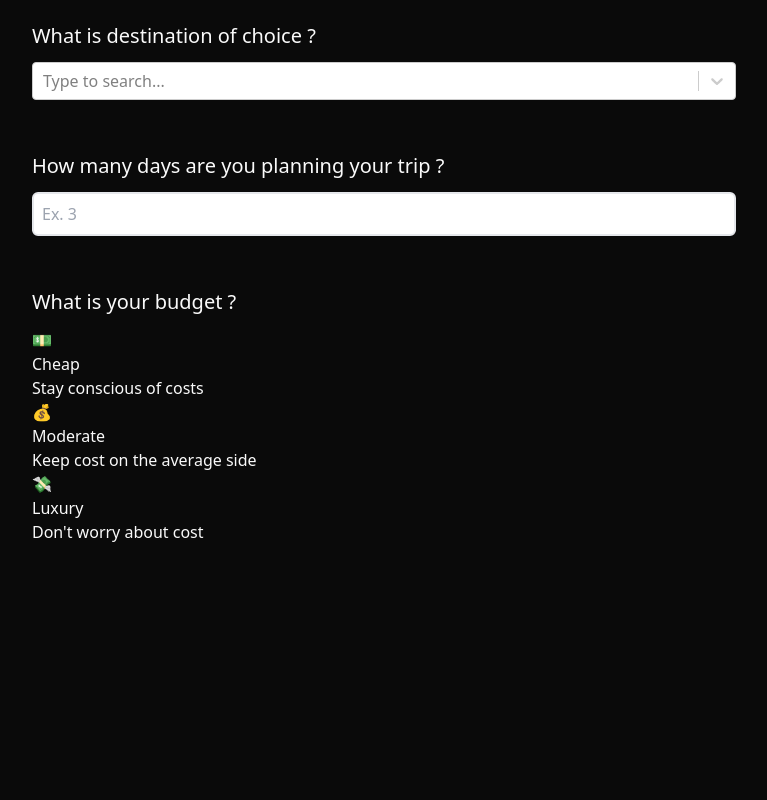
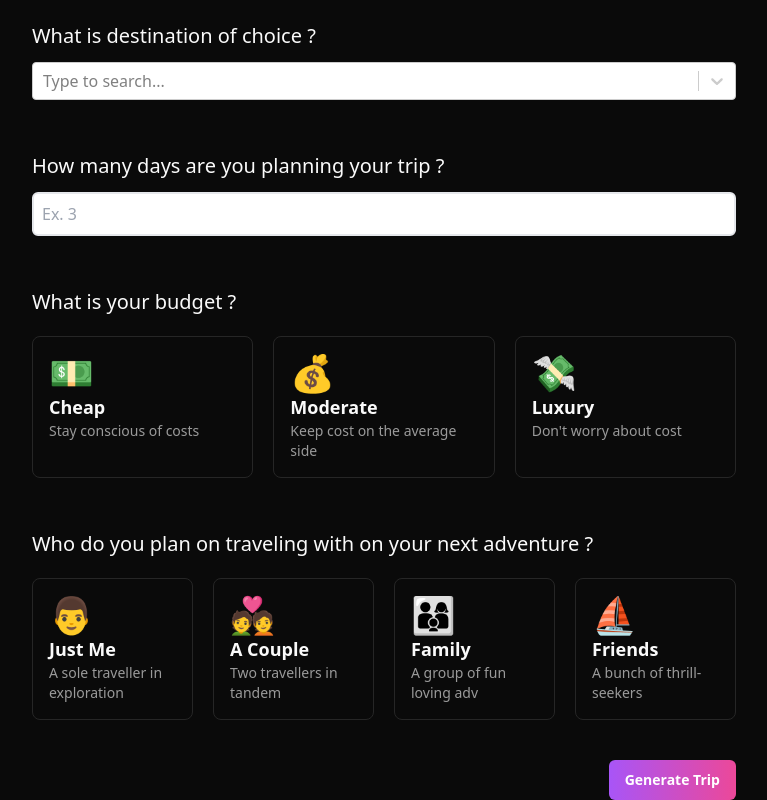
Before and after one commit to anshkumar2311/AI-TRAVEL-PLANNER, a React (Vite) app: page /create-trip in a window 1280 px wide. Shown: the part 278-1078 px from the top of the page, without its empty margins (256-1023 px from the left). Before the commit the page ends 822 px from the top, so only its background shows below. Built offline with nearby package versions, Linux system fonts and the light colour scheme; no server answers.

Commit message:
added search part

```diff
--- a/src/components/custom/Header.jsx
+++ b/src/components/custom/Header.jsx
@@ -7,7 +7,7 @@ function Header() {
         <div className='p-3 shadow-sm flex justify-between items-center px-5'>
             <img src="/logo.svg" alt="This is a logo" />
             <div className=" flex gap-2">
-                <Button >Login</Button>
+                <Button className='bg-gradient-to-r from-purple-500 to-pink-500 font-bold hover:scale-105 text-white hover:text-black' >Login</Button>
                 <ThemeProvider defaultTheme="dark" storageKey="vite-ui-theme">
                     <ModeToggle />
                 </ThemeProvider>
--- a/src/components/custom/Hero.jsx
+++ b/src/components/custom/Hero.jsx
@@ -4,6 +4,7 @@ import { Link } from 'react-router-dom'
 
 function Hero() {
     return (
+        <main>
         <div className='flex flex-col items-center mx-56 gap-9 mt-16'>
             <h1 className='font-extrabold text-[67px] text-center'><span className='animated-text'>Explore the World with Ease :</span> Your AI Travel Companion
             </h1>
@@ -33,9 +34,10 @@ function Hero() {
 
             <p className='text-xl text-gray-500 text-center'>Plan your perfect trip effortlessly with our AI-powered travel planner. Get personalized recommendations, create custom itineraries, and explore destinations tailored to your preferences—all in one place.</p>
             <Link to={'/create-trip'}>
-                <Button>Get Started, Its Free</Button>
+                <Button className='bg-gradient-to-r from-purple-500 to-pink-500 font-bold hover:scale-105 text-white hover:text-black'>Get Started, Its Free</Button>
             </Link>
-        </div>
+            </div>
+            </main>
     )
 }
 
--- a/src/components/ui/LocationSearch.jsx
+++ b/src/components/ui/LocationSearch.jsx
@@ -59,7 +59,7 @@ const LocationSearch = () => {
     };
 
     return (
-        <div className="w-full max-w-full">
+        <div className="w-full max-w-full text-gray-700">
             <Select
                 className="w-full"
                 options={options}
--- a/src/create-trip/index.jsx
+++ b/src/create-trip/index.jsx
@@ -2,12 +2,38 @@ import React, { useState } from 'react'
 // import GooglePlacesAutocomplete from 'react-google-places-autocomplete'
 import LocationSearch from '../components/ui/LocationSearch'
 import { SelectBudgetOptions } from '../constants/options';
+import { SelectTravelsList } from '../constants/options';
+import { Button } from '../components/ui/button';
+import { use } from 'react';
+import { useEffect } from 'react';
 
 function CreateTrip() {
     const [place, setPlace] = useState(null);
+
+    const [formData, setFormData] = useState([]);
+
+    const handleInputChange = (name, value) => {
+        setFormData({
+            ...formData,
+            [name]: value
+        });
+    }
+
+    useEffect(() => {
+        console.log(formData);
+    }, [formData]);
+
+
+    const OnGenerateTrip = () => {
+        if (formData?.days>5) {
+            return;
+        }
+        console.log(formData);
+    }
+
     return (
         <div className='sm:px-10 md:px-32 lg:px-56 xl:px-72 px-5 mt-10'>
-            <h1 className='animated-text font-bold text-3xl'>Tell us Your Preferences</h1>
+            <h1 className='animated-text font-bold text-3xl'>Tell us Your Preferences🌴🏕️</h1>
             <style>
                 {`
                     .animated-text {
@@ -42,28 +68,61 @@ function CreateTrip() {
                             place,
                             onChange: (v) => {
                                 setPlace(v);
-                                console.log(v)
+                                handleInputChange('destination', v);
                             }
                         }}
                     />
                 </div>
+
                 <div>
                     <h2 className='text-xl my-3 font-medium'>How many days are you planning your trip ?</h2>
-                    <input type="number" placeholder={'Ex. 3'} className="w-full border-2 border-gray-200 rounded-md p-2 focus:border-purple-500 focus:outline-none hover:border-purple-700" />
+                    <input type="number" placeholder={'Ex. 3'}
+                        onChange={(e) => handleInputChange('days', e.target.value)}
+                        className="w-full border-2 border-gray-200 rounded-md p-2 focus:border-purple-500 focus:outline-none hover:border-purple-700 text-gray-700" />
                 </div>
+
                 <div>
                     <h2 className='text-xl my-3 font-medium'>What is your budget ?</h2>
-                    <div>
+                    <div className='grid grid-cols-3 gap-5 mt-5'>
                         {SelectBudgetOptions.map((item, index) => (
-                            <div key={index}>
-                                <h2>{item.icon}</h2>
-                                <h2>{item.title}</h2>
-                                <h2>{item.desc}</h2>
+                            <div key={index}
+
+                                onClick={() => handleInputChange('budget', item.title)}
+
+                                className={`p-4 border rounded-lg hover:translate-y-[-5px] cursor-pointer hover:shadow-md hover:scale-105
+                                ${formData?.budget == item.title && 'bg-gradient-to-r from-purple-500 to-pink-500 delay-125 text-white ease-in-out'} `}>
+                                <h2 className='text-4xl'>{item.icon}</h2>
+                                <h2 className='text-lg font-sans font-extrabold'>{item.title}</h2>
+                                <h2 className='text-sm opacity-60'>{item.desc}</h2>
+                            </div>
+                        ))}
+                    </div>
+                </div>
+
+                <div>
+                    <h2 className='text-xl my-3 font-medium'>Who do you plan on traveling with on your next adventure ?</h2>
+                    <div className='grid grid-cols-4 gap-5 mt-5'>
+                        {SelectTravelsList.map((item, index) => (
+                            <div key={index}
+
+                                onClick={() => handleInputChange('people', item.title)}
+
+                                className={`p-4 border rounded-lg hover:translate-y-[-5px] cursor-pointer hover:shadow-md hover:scale-105
+                                    ${formData?.people == item.title && 'bg-gradient-to-r from-purple-500 to-pink-500 delay-125 text-white ease-in-out'}
+                                `}>
+                                <h2 className='text-4xl'>{item.icon}</h2>
+                                <h2 className='text-lg font-sans font-extrabold'>{item.title}</h2>
+                                <h2 className='text-sm opacity-60'>{item.desc}</h2>
                             </div>
                         ))}
                     </div>
                 </div>
             </div>
+
+            <div className='mt-10 flex justify-end'>
+                <Button className='bg-gradient-to-r from-purple-500 to-pink-500 font-bold hover:scale-105 text-white hover:text-black' onClick={OnGenerateTrip  }>Generate Trip</Button>
+            </div>
+
         </div>
     )
 }
```
